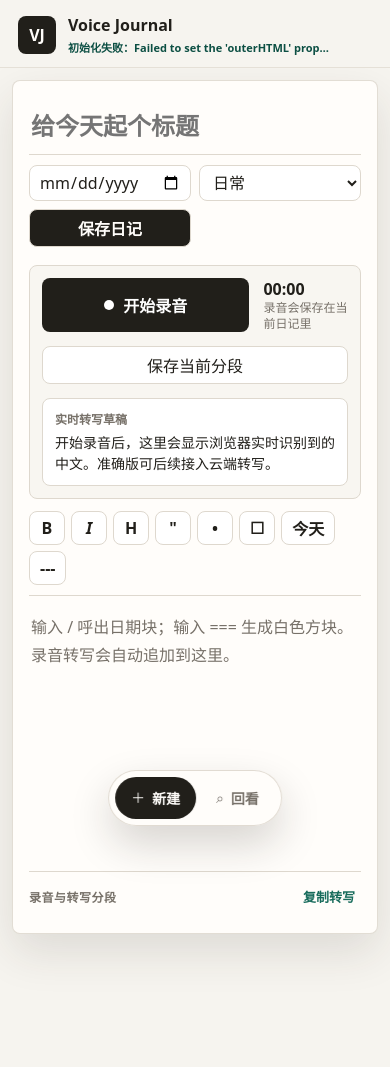
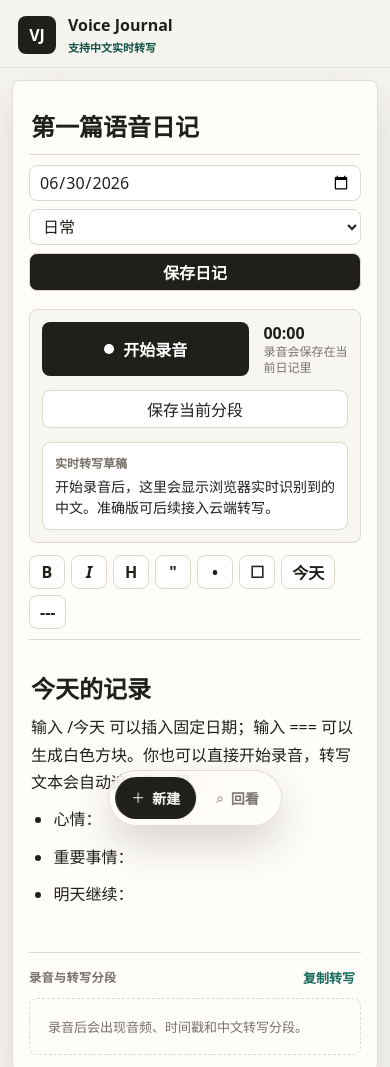
Before and after one commit to mkdou/voice-journal, a website: page latest.html in a window 390 px wide. Shown: the top 1067 px of the page. Before the commit the page ends 1038 px from the top, so only its background shows below. Drawn offline with Linux system fonts and the light colour scheme.

Commit message:
Fix legacy body render crash

```diff
--- a/app.js
+++ b/app.js
@@ -425,6 +425,7 @@
 }
 
 function normalizeBodyHtml(value) {
+  try {
     const raw = String(value || "");
     if (!raw.trim()) return "";
     const withDateChips = raw.replace(/&lt;date value="(\d{4}-\d{2}-\d{2})"&gt;.*?&lt;\/date&gt;|<date value="(\d{4}-\d{2}-\d{2})">.*?<\/date>/g, (_match, escapedDate, htmlDate) => dateChipHtml(escapedDate || htmlDate));
@@ -433,23 +434,39 @@
       .split(/\n{2,}/)
       .map((paragraph) => blockFromPlainText(paragraph))
       .join("");
+  } catch {
+    return fallbackBodyHtml(value);
+  }
 }
 
 function cleanLegacyMarkdownHtml(html) {
   const template = document.createElement("template");
   template.innerHTML = html;
   template.content.querySelectorAll("p, div").forEach((node) => {
+    if (!node.parentNode) return;
     if (node.classList.contains("craft-block")) return;
     const text = node.textContent.trim();
     if (!text) return;
     const replacement = blockFromPlainText(text);
     if (replacement !== `<p>${escapeHtml(text)}</p>`) {
-      node.outerHTML = replacement;
+      replaceNodeWithHtml(node, replacement);
     } else {
       node.innerHTML = inlineMarkdownToHtml(text);
     }
   });
   return template.innerHTML;
+}
+
+function replaceNodeWithHtml(node, html) {
+  if (!node.parentNode) return;
+  const template = document.createElement("template");
+  template.innerHTML = html;
+  node.replaceWith(...template.content.childNodes);
+}
+
+function fallbackBodyHtml(value) {
+  const text = String(value || "").replace(/<[^>]+>/g, " ").replace(/\s+/g, " ").trim();
+  return text ? `<p>${escapeHtml(text)}</p>` : "";
 }
 
 function blockFromPlainText(text) {
--- a/index.html
+++ b/index.html
@@ -10,7 +10,7 @@
     <link rel="manifest" href="manifest.webmanifest" />
     <link rel="icon" href="icon.svg" type="image/svg+xml" />
     <link rel="apple-touch-icon" href="icon.svg" />
-    <link rel="stylesheet" href="styles.css?v=layout-v4" />
+    <link rel="stylesheet" href="styles.css?v=layout-v5" />
   </head>
   <body>
     <div class="app-shell">
@@ -131,6 +131,6 @@
       </nav>
     </div>
 
-    <script src="app.js?v=layout-v4"></script>
+    <script src="app.js?v=layout-v5"></script>
   </body>
 </html>
--- a/latest.html
+++ b/latest.html
@@ -10,7 +10,7 @@
     <link rel="manifest" href="manifest.webmanifest" />
     <link rel="icon" href="icon.svg" type="image/svg+xml" />
     <link rel="apple-touch-icon" href="icon.svg" />
-    <link rel="stylesheet" href="styles.css?v=layout-v4" />
+    <link rel="stylesheet" href="styles.css?v=layout-v5" />
   </head>
   <body>
     <div class="app-shell">
@@ -131,6 +131,6 @@
       </nav>
     </div>
 
-    <script src="app.js?v=layout-v4"></script>
+    <script src="app.js?v=layout-v5"></script>
   </body>
 </html>
--- a/styles.css
+++ b/styles.css
@@ -947,11 +947,13 @@
   }
 
   .editor-meta {
-    grid-template-columns: minmax(0, 1fr) minmax(0, 1fr);
+    grid-template-columns: 1fr;
   }
 
-  .date-token {
-    grid-column: 1 / -1;
+  .editor-meta input,
+  .editor-meta select,
+  .save-entry-action {
+    width: 100%;
   }
 
   .recorder-strip,
--- a/sw.js
+++ b/sw.js
@@ -1,4 +1,4 @@
-const CACHE_NAME = "voice-journal-v14";
+const CACHE_NAME = "voice-journal-v15";
 const STATIC_ASSETS = ["./manifest.webmanifest", "./icon.svg"];
 
 self.addEventListener("install", (event) => {
```
Lines whose indentation alone changed are shown as unchanged.
